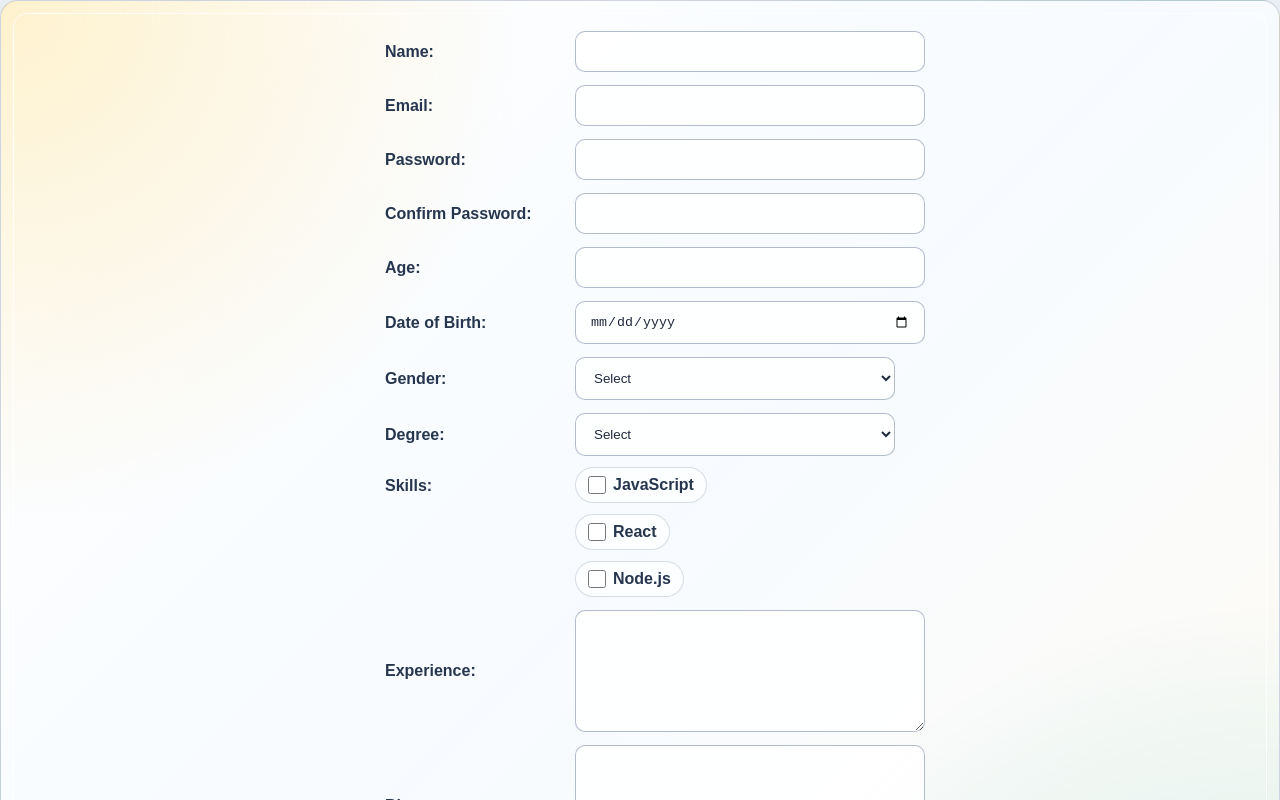
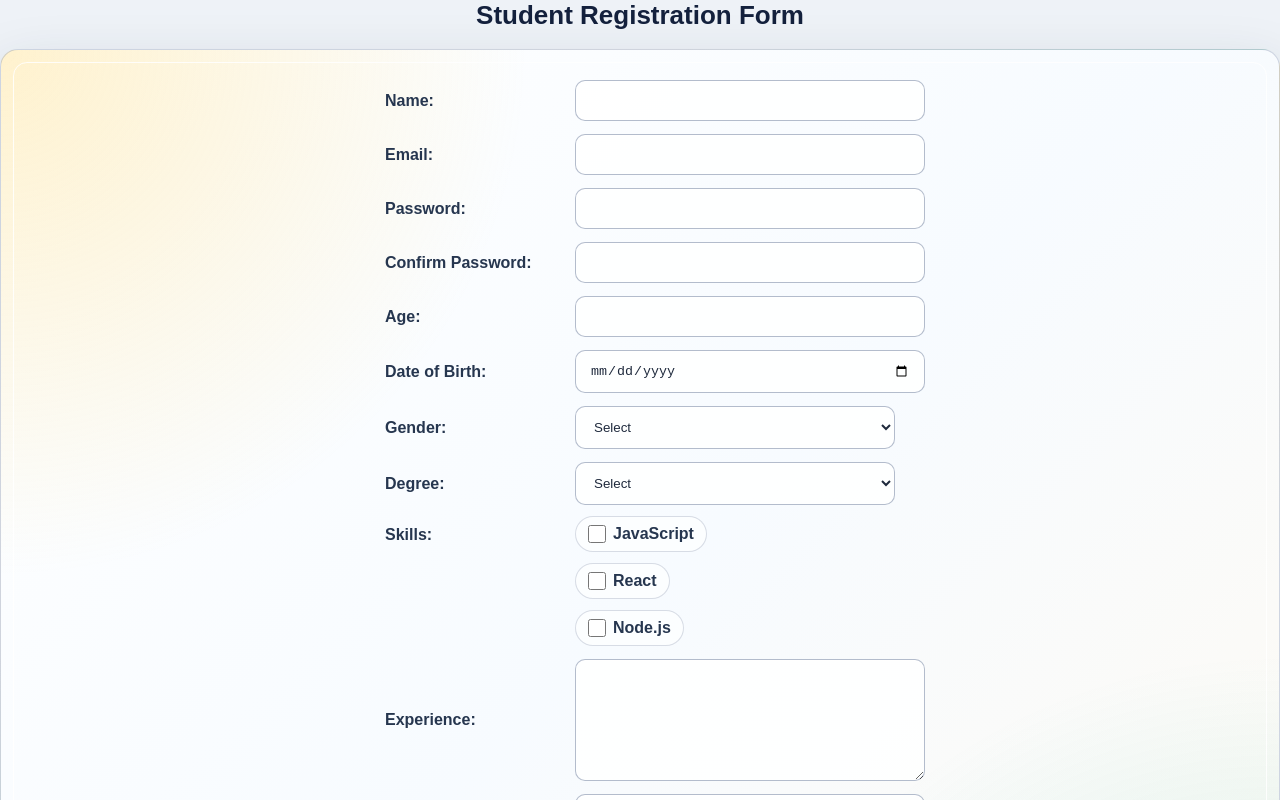
Before and after one commit to RadhikaKapoor383/learn-react-forms, a React (Vite) app in the folder react-formik/: page / in a window 1280 px wide. Shown: the top 800 px of the page. Built offline with nearby package versions, Linux system fonts and the light colour scheme.

Commit message:
Add title to FormikForm and improve CSS for better styling

```diff
--- a/react-formik/src/FormikForm.css
+++ b/react-formik/src/FormikForm.css
@@ -1,3 +1,11 @@
+.formik-title {
+  margin: 0 0 18px;
+  color: #14213d;
+  font-size: 26px;
+  font-weight: 800;
+  text-align: center;
+}
+
 .formik-form {
   position: relative;
   display: grid;
--- a/react-formik/src/FormikForm.jsx
+++ b/react-formik/src/FormikForm.jsx
@@ -66,6 +66,8 @@ Date of Birth: ${values.dateOfBirth}`
   }
 
   return (
+    <>
+      <h2 className="formik-title">Student Registration Form</h2>
       <Formik initialValues={initialValues} validate={validate} onSubmit={handleSubmit}>
         {({ errors, touched }) => (
           <Form className="formik-form">
@@ -173,5 +175,6 @@ Date of Birth: ${values.dateOfBirth}`
           </Form>
         )}
       </Formik>
+    </>
   );
 }
```
Lines whose indentation alone changed are shown as unchanged.
